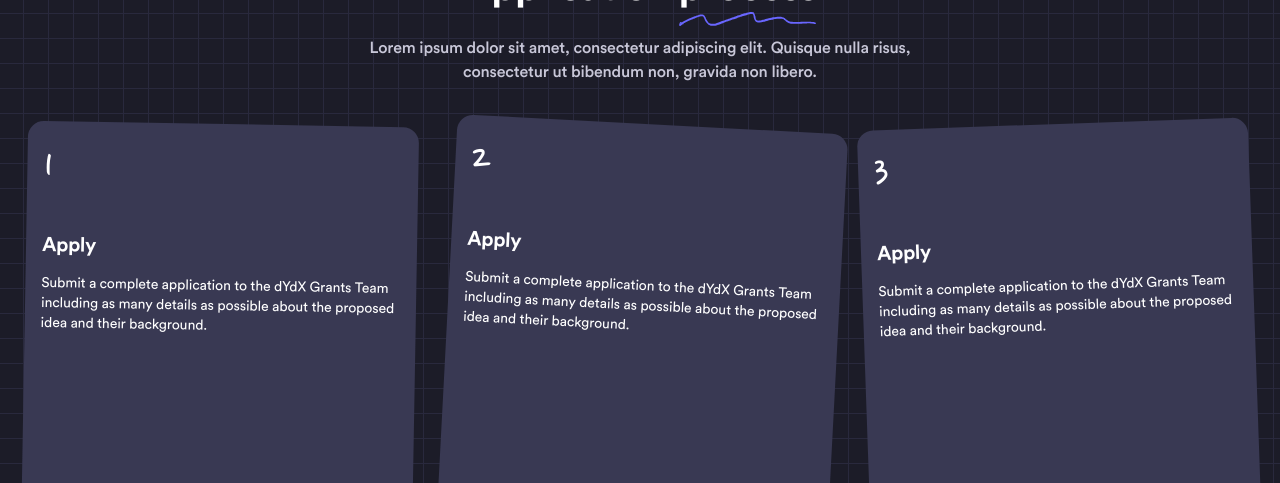
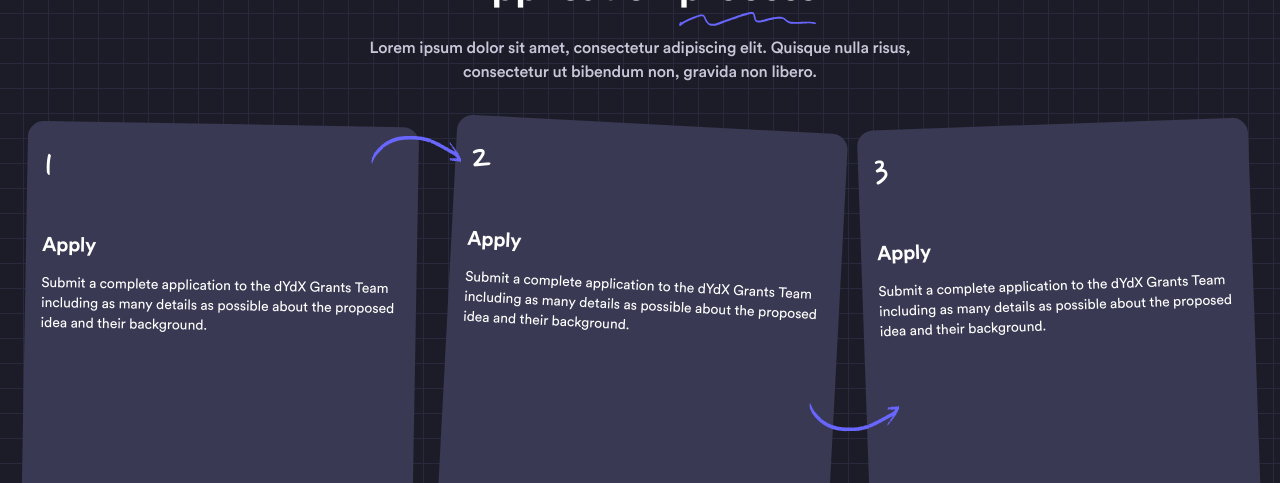
Before and after one commit to dunneeee/NAPA-practice-html-css, a website built with Vite: page index.html in a window 1280 px wide. Shown: the part 2960-3443 px from the top of the page. Built offline with nearby package versions, Linux system fonts and the light colour scheme.

Commit message:
fix(index.html): Arrow for application process card

```diff
--- a/index.html
+++ b/index.html
@@ -572,6 +572,13 @@
           </div>
 
           <div class="card card--process">
+            <div class="card-process--right-arrow">
+              <img
+                src="./imgs/sketched/sketch-right-arrow.svg"
+                alt="right-arrow"
+              />
+            </div>
+
             <div class="card__header">
               <h3 class="card--process-num">2</h3>
             </div>
@@ -586,6 +593,12 @@
           </div>
 
           <div class="card card--process">
+            <div class="card-process--left-arrow">
+              <img
+                src="./imgs/sketched/sketch-left-arrow.svg"
+                alt="left-arrow"
+              />
+            </div>
             <div class="card__header">
               <h3 class="card--process-num">3</h3>
             </div>
```
